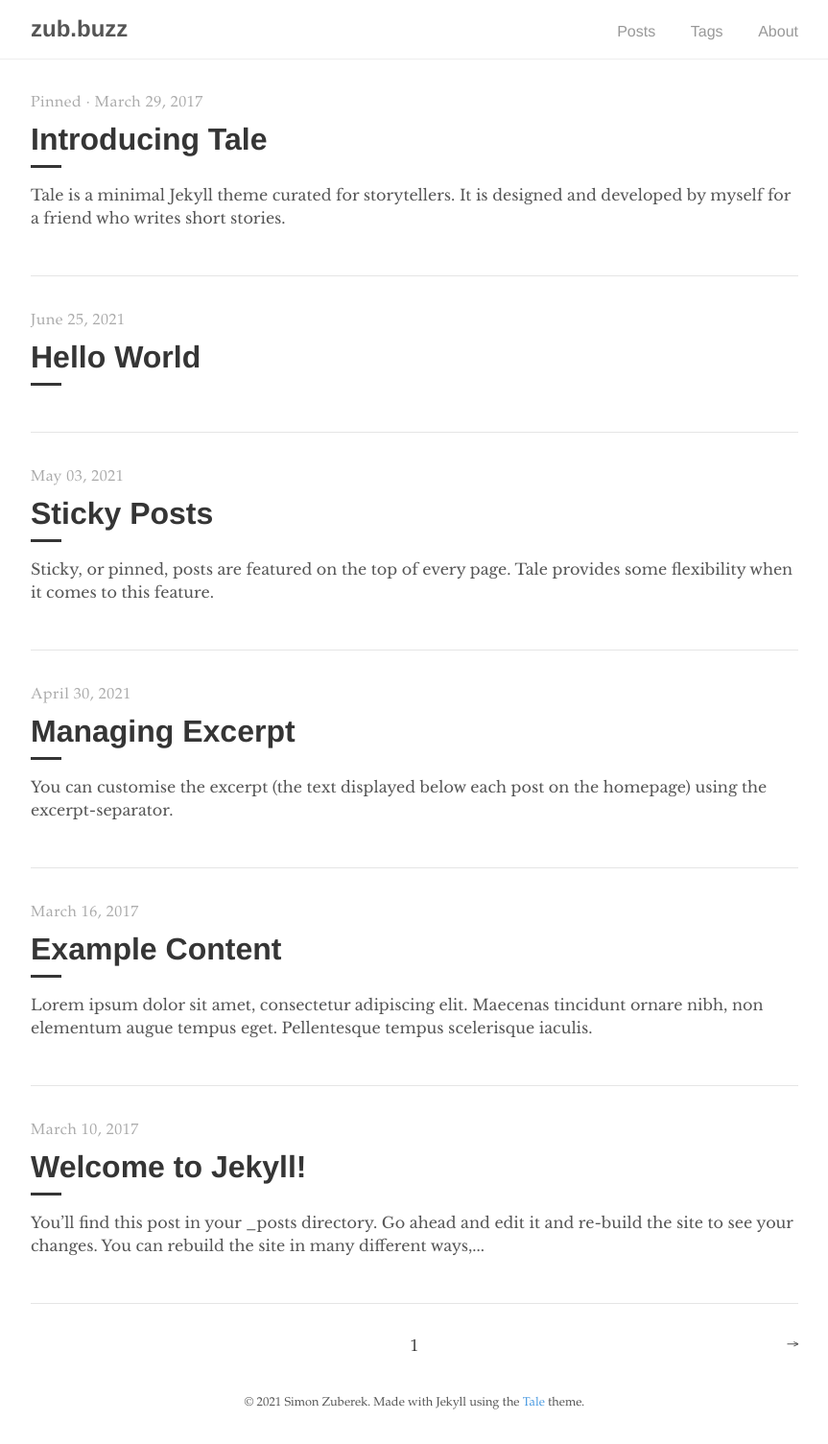
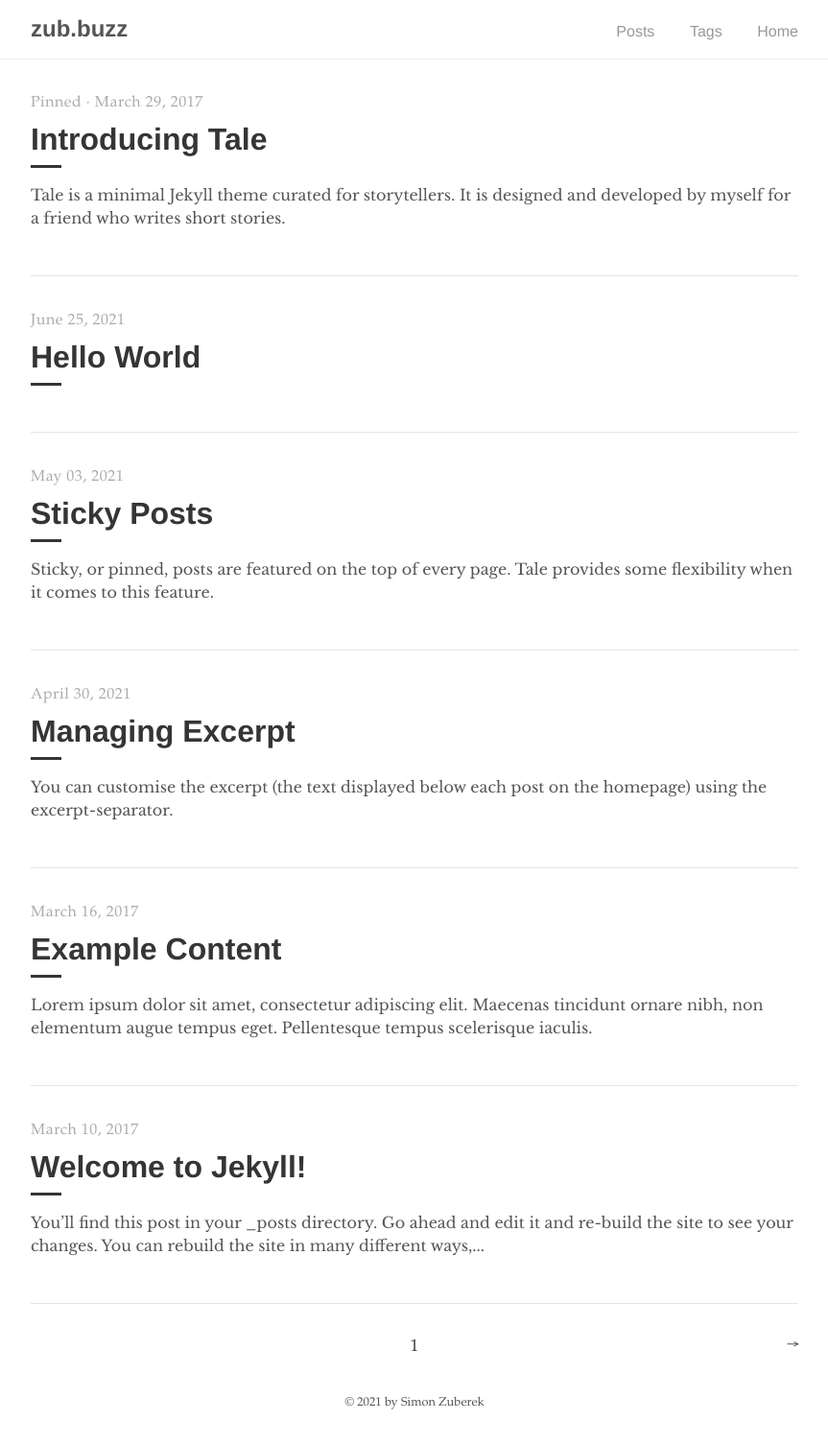
Before and after one commit to zoobereq/blog, a Jekyll site: the page built from index.html, in a window 1280 px wide. Shown: the whole page at 96% size, without its empty margins (208-1071 px from the left). Built offline with Jekyll 4.4.1, drawn with Linux system fonts in a browser that asks for light colours; the list of posts is cut into pages by our own code.

Commit message:
updated nav and footer

```diff
--- a/_includes/footer.html
+++ b/_includes/footer.html
@@ -1,5 +1,5 @@
 <footer>
   <span>
-    &copy; <time datetime="{{ site.time }}">{{ site.time | date: '%Y' }}</time> {{ site.author.name }}. Made with Jekyll using the <a href="https://github.com/chesterhow/tale/">Tale</a> theme.
+    &copy; <time datetime="{{ site.time }}">{{ site.time | date: '%Y' }}</time> by {{ site.author.name }}
   </span>
 </footer>
--- a/_includes/navigation.html
+++ b/_includes/navigation.html
@@ -6,7 +6,7 @@
     <ul>
       <li><a href="{{ site.baseurl }}/">Posts</a></li>
       <li><a href="{{ '/tags' | prepend: site.baseurl }}">Tags</a></li>
-      <li><a href="{{ '/about' | prepend: site.baseurl }}">About</a></li>
+      <li><a href="https://www.zuberek.net">Home</a></li>
     </ul>
   </div>
 </nav>
```
